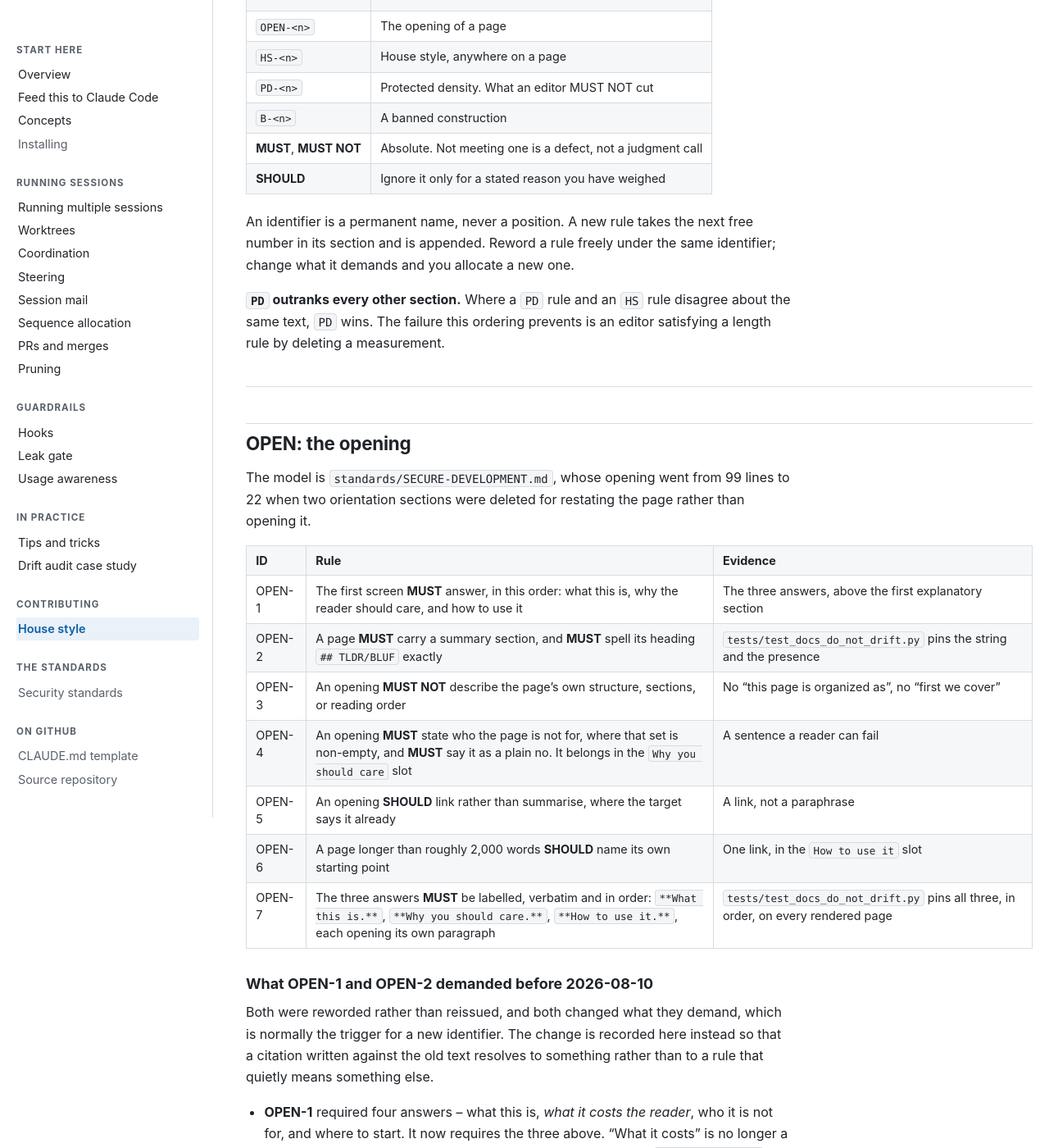
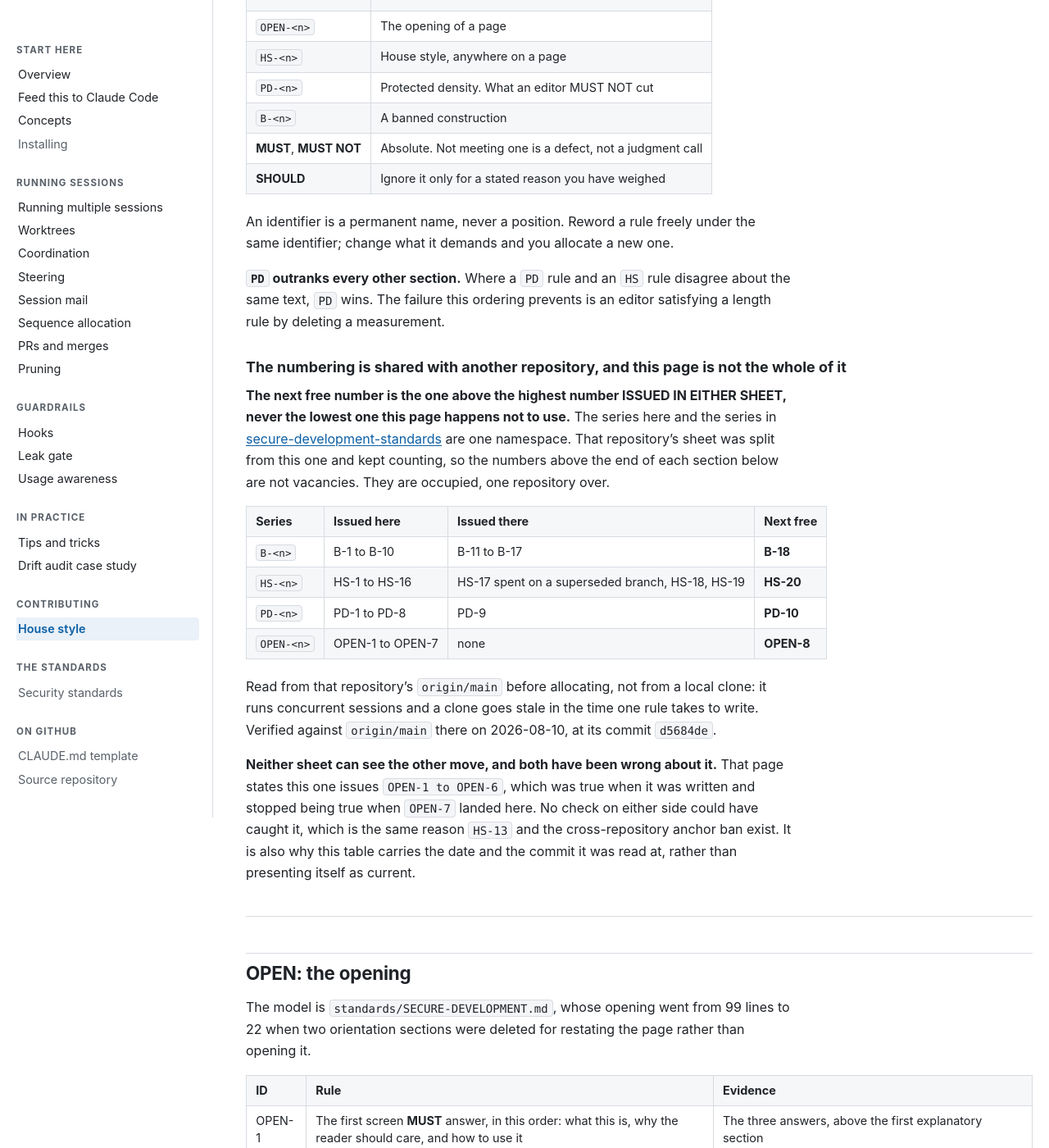
Before and after one commit to wshallwshall/claude-multisession, a Jekyll site: the page built from docs/HOUSE-STYLE.md, in a window 1280 px wide and 1400 px high, scrolled down 919 px. Shown: the whole window at 82% size. Built offline with Jekyll 4.4.1, drawn with Linux system fonts in a browser that asks for light colours; our own code applies the rules of GitHub Pages for plain Markdown files.

Commit message:
"The next free number in its section" points at four numbers another repository already issued
The rule identifiers here are one namespace shared with
secure-development-standards. That repository's sheet was split from this one and
kept counting: it has issued B-11 to B-17, HS-18, HS-19 and PD-9, and records
HS-17 and PD-5 as spent on a superseded branch. Nothing on this page said so,
and this page told an editor to take "the next free number in its section" --
which picks B-11, HS-17 or PD-9, each already meaning something else one
repository over. Two names for one rule splits its citations, which is the
defect HS-3 describes.

The numbering table now states what each side has issued and what is actually
free: B-18, HS-20, PD-10, OPEN-8. The rule is the one the sibling already
follows and now says out loud here -- the next free number is the one above the
highest ISSUED, never the lowest this page happens not to use. A gap here is an
inherited name, not a vacancy.

NEITHER SHEET CAN SEE THE OTHER MOVE, AND BOTH HAVE BEEN WRONG ABOUT IT. That
page states this one issues OPEN-1 to OPEN-6, true when written and false the
moment OPEN-7 landed in the previous commit. So the sibling's columns are a
dated manual reading and the page prints the commit it was read at, rather than
presenting itself as current.

The gate is deliberately half of the check. It cannot see the sibling: that
would mean fetching another repository over a network this suite never touches,
the same judgment that banned a cross-repository anchor checker in 88d2fdd
rather than building one. What it checks is the half that actually rots -- a
rule added HERE without bumping the declared next-free number, which hands the
next session a number this page has already used. Parsed: this page issues up to
B-10, HS-16, PD-8, OPEN-7 and declares B-18, HS-20, PD-10, OPEN-8 free.

Verified against the standards repository's origin/main at d5684de, not a local
clone -- it runs concurrent sessions and a clone goes stale in the time one rule
takes to write.

143 tests, ASCII 97/97.

Co-Authored-By: Claude Opus 5 <noreply@anthropic.com>

```diff
--- a/docs/HOUSE-STYLE.md
+++ b/docs/HOUSE-STYLE.md
@@ -32,13 +32,37 @@ standards.
 | **MUST**, **MUST NOT** | Absolute. Not meeting one is a defect, not a judgment call |
 | **SHOULD** | Ignore it only for a stated reason you have weighed |
 
-An identifier is a permanent name, never a position. A new rule takes the next free number in its
-section and is appended. Reword a rule freely under the same identifier; change what it demands and
-you allocate a new one.
+An identifier is a permanent name, never a position. Reword a rule freely under the same identifier;
+change what it demands and you allocate a new one.
 
 **`PD` outranks every other section.** Where a `PD` rule and an `HS` rule disagree about the same
 text, `PD` wins. The failure this ordering prevents is an editor satisfying a length rule by deleting
 a measurement.
+
+### The numbering is shared with another repository, and this page is not the whole of it
+
+**The next free number is the one above the highest number ISSUED IN EITHER SHEET, never the lowest
+one this page happens not to use.** The series here and the series in
+[secure-development-standards](https://github.com/wshallwshall/secure-development-standards) are one
+namespace. That repository's sheet was split from this one and kept counting, so the numbers above
+the end of each section below are not vacancies. They are occupied, one repository over.
+
+| Series | Issued here | Issued there | **Next free** |
+|---|---|---|---|
+| `B-<n>` | B-1 to B-10 | B-11 to B-17 | **B-18** |
+| `HS-<n>` | HS-1 to HS-16 | HS-17 spent on a superseded branch, HS-18, HS-19 | **HS-20** |
+| `PD-<n>` | PD-1 to PD-8 | PD-9 | **PD-10** |
+| `OPEN-<n>` | OPEN-1 to OPEN-7 | none | **OPEN-8** |
+
+Read from that repository's `origin/main` before allocating, not from a local clone: it runs
+concurrent sessions and a clone goes stale in the time one rule takes to write. Verified against
+`origin/main` there on 2026-08-10, at its commit `d5684de`.
+
+**Neither sheet can see the other move, and both have been wrong about it.** That page states this
+one issues `OPEN-1 to OPEN-6`, which was true when it was written and stopped being true when
+`OPEN-7` landed here. No check on either side could have caught it, which is the same reason `HS-13`
+and the cross-repository anchor ban exist. It is also why this table carries the date and the commit
+it was read at, rather than presenting itself as current.
 
 ---
 
```
Also changed, not shown: tests/test_docs_do_not_drift.py (+78 -0 lines), tests/README.md.
